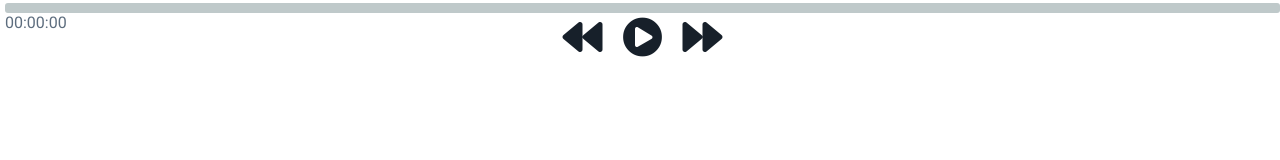
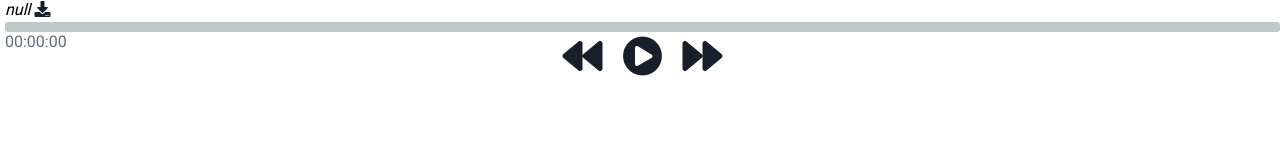
Before and after one commit to Bigaston/jsp, a plain HTML site: page w/v1/w.html in a window 1280 px wide. Drawn offline with Linux system fonts and the light colour scheme.

Commit message:
feat: Lien pour télécharger l'épisode

```diff
--- a/w/v1/script.js
+++ b/w/v1/script.js
@@ -46,7 +46,7 @@ function grabInfo() {
 
 function initPlayer() {
     document.getElementById("eptitle").innerHTML = ep_title;
-    document.getElementById("podtitle").innerHTML = pod_title;
+    document.getElementById("podtitle").innerHTML = pod_title + ` <a href="${audio_url}" class="download_link" alt="Télécharger" target="_blank"><i class="fas fa-download"></i></a>`;
     document.getElementById("epimg").src = ep_img;
     document.getElementById("audiosound").src = audio_url;
 
--- a/w/v1/style.css
+++ b/w/v1/style.css
@@ -87,3 +87,11 @@ body {
 #podtitle {
     font-style: italic;
 }
+
+.download_link:hover {
+    cursor: pointer;
+}
+
+.download_link > i {
+    color: var(--control-color);
+}
```
